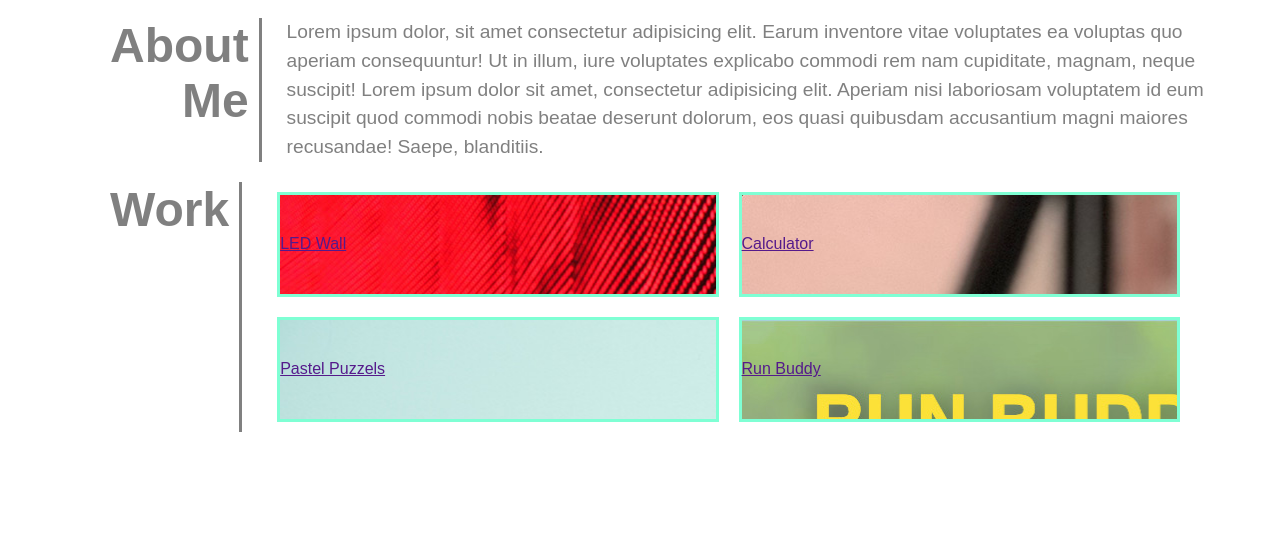
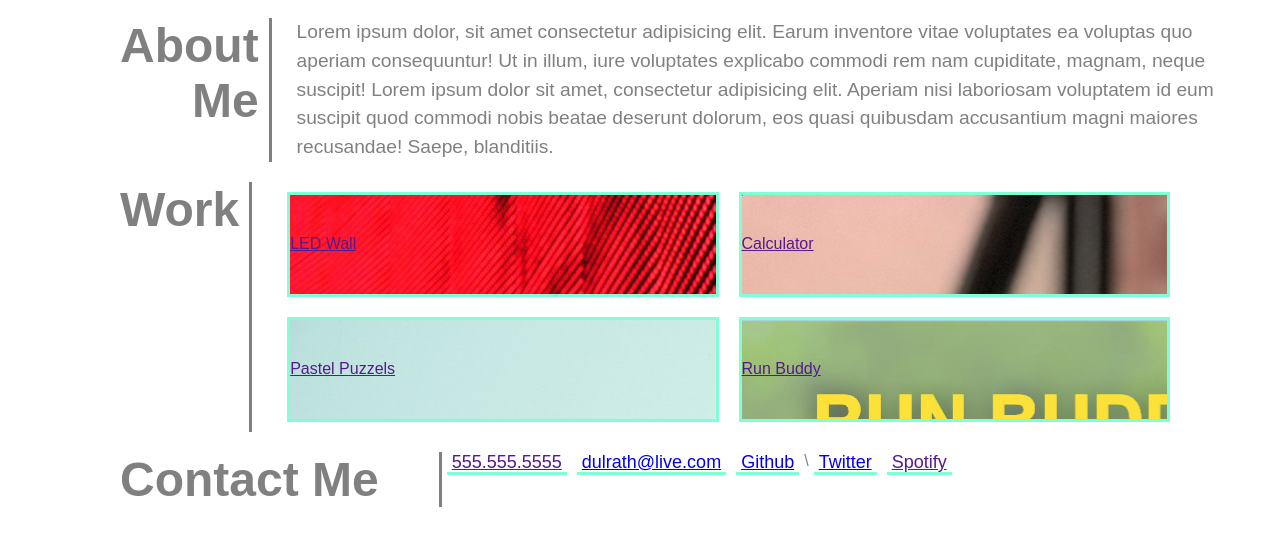
Before and after one commit to dulrath12/Portfolio-Project, a plain HTML site: page index.html in a window 1280 px wide. Shown: the part 217-762 px from the top of the page. Drawn offline with Linux system fonts and the light colour scheme.

Commit message:
start of Contact Me

```diff
--- a/assets/css/style.css
+++ b/assets/css/style.css
@@ -77,6 +77,14 @@ header nav ul li a {
 
 /*end hero styles*/
 
+.page-wrapper{
+        margin-right: auto;
+        margin-left: auto;
+        max-width:auto;
+        padding-right: 10px;
+        padding-left: 10px;
+}
+
 .page-section {
     display: flex;
     margin: 20px 50px 20px 100px;
@@ -84,6 +92,7 @@ header nav ul li a {
 }
 
 .section-title{
+    display: flex;
     font-size: 48px;
     text-align: right;
     padding: 0 10px;
@@ -139,3 +148,24 @@ header nav ul li a {
 .run-buddy {
     background-image: url(../images/02-run-buddy.jpg);
 }
+
+/*end of work styles*/
+
+/*start of contact me*/
+
+.contact-me ul{
+    display: flex;
+    flex-wrap: wrap;
+    list-style: none;
+    text-align: center;
+    justify-content: space-between;
+    margin: 0 50px;
+    border-left: 3px solid grey;
+}
+
+.contact-me ul li a {
+    margin: 0 5px;
+    padding: 0 5px 0 5px;
+    font-size: 18px;
+    border-bottom: 3px solid aquamarine;
+    justify-content: space-between;
--- a/index.html
+++ b/index.html
@@ -30,6 +30,7 @@
     <section class="hero">
         <h2>Cool subtitle here!</h2>
     </section>
+    <main class="page-wrapper">
         <section class="about page-section">
             <h2 class="section-title">About Me</h2>
             <p>Lorem ipsum dolor, sit amet consectetur adipisicing elit. Earum inventore vitae voluptates ea voluptas quo
@@ -47,5 +48,16 @@
                 <a class="flex-row run-buddy" href="">Run Buddy</a>
             </div>
         </section>
+        <section class="page-section contact-me">
+            <h2 class="section-title">Contact Me</h2>
+            <ul>
+                <li><a href="">555.555.5555</a></li>
+                <li><a href="mailto: dulrath@live.com">dulrath@live.com</a></li>
+                <li><a href="https://github.com/dulrath12/">Github</a></li>\
+                <li><a href="https://twitter.com/DakotahUlrath">Twitter</a></li>
+                <li><a href="">Spotify</a></li>
+            </ul>
+        </section>
+    </main>
 </body>
 </html>
```
Lines whose indentation alone changed are shown as unchanged.
